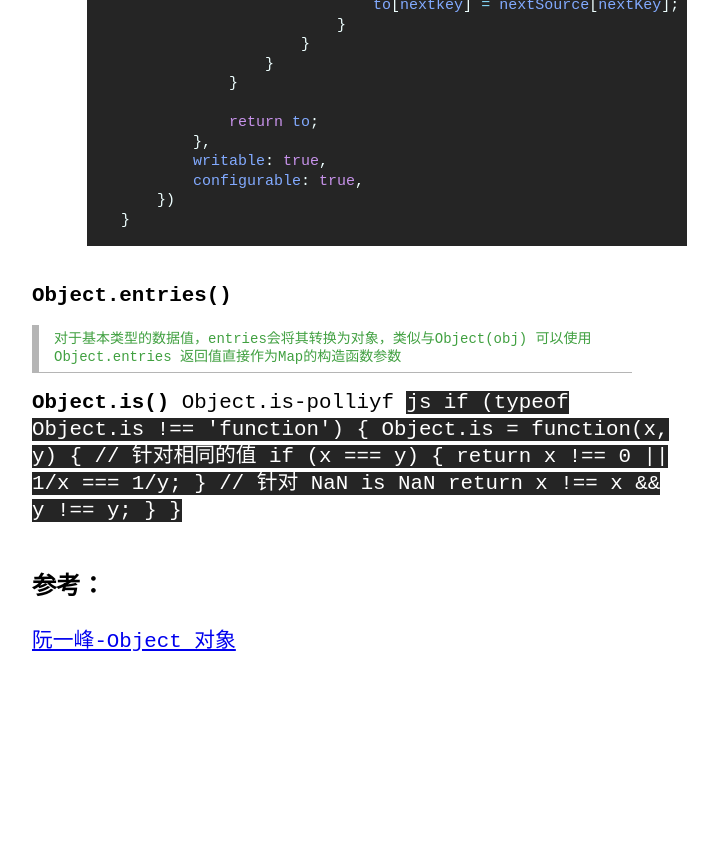
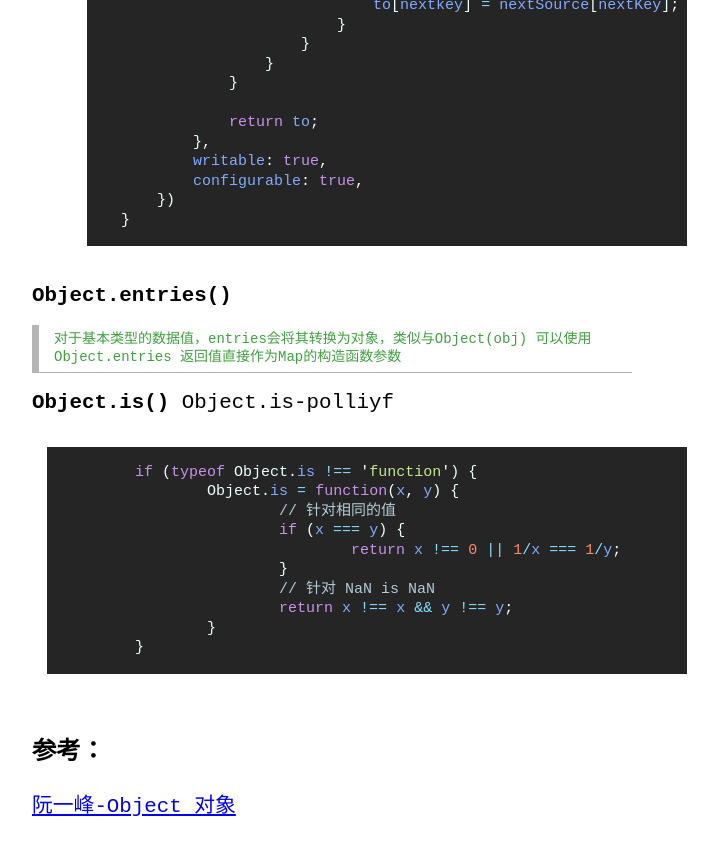
Before and after one commit to kvsur/kvsur.github.io, a Jekyll site: the page built from _posts/2020-06-18-object-methods.md, in a window 1280 px wide and 900 px high, scrolled down 6046 px. Shown: the top 855 px of the window, without its empty margins (288-1006 px from the left). Built offline with Jekyll 4.4.1, drawn with Linux system fonts in a browser that asks for light colours; before the commit the page ends 6781 px from its top, so only the background shows below that.

Commit message:
@update object-methods

````diff
--- a/_posts/2020-06-18-object-methods.md
+++ b/_posts/2020-06-18-object-methods.md
@@ -229,19 +229,20 @@ if (!Object.keys) {
 > 可以使用Object.entries 返回值直接作为Map的构造函数参数
 
 **Object.is()**
-	Object.is-polliyf
-	```js
-		if (typeof Object.is !== 'function') {
-			Object.is = function(x, y) {
-				// 针对相同的值
-				if (x === y) {
-					return x !== 0 || 1/x === 1/y;
-				}
-				// 针对 NaN is NaN
-				return x !== x && y !== y;
+Object.is-polliyf
+
+```js
+	if (typeof Object.is !== 'function') {
+		Object.is = function(x, y) {
+			// 针对相同的值
+			if (x === y) {
+				return x !== 0 || 1/x === 1/y;
 			}
+			// 针对 NaN is NaN
+			return x !== x && y !== y;
 		}
-	```
+	}
+```
 
 ### 参考：
 [阮一峰-Object 对象](https://javascript.ruanyifeng.com/stdlib/object.html#toc0)
````
